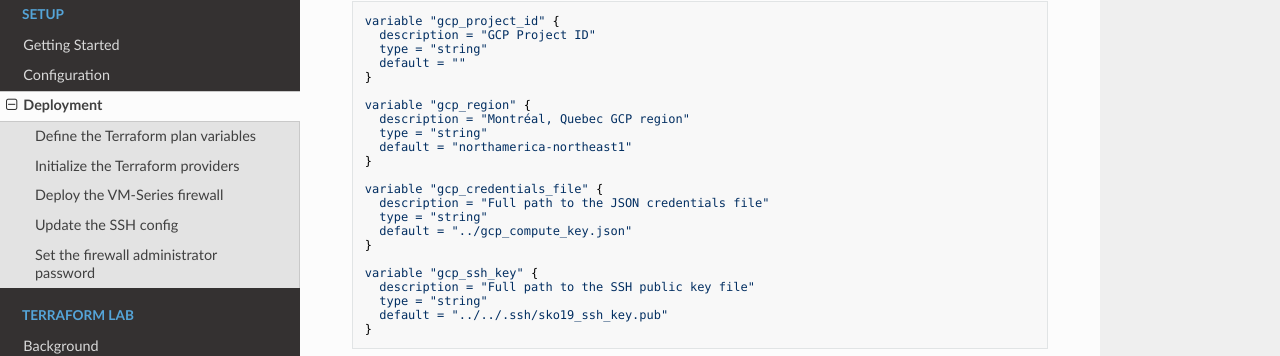
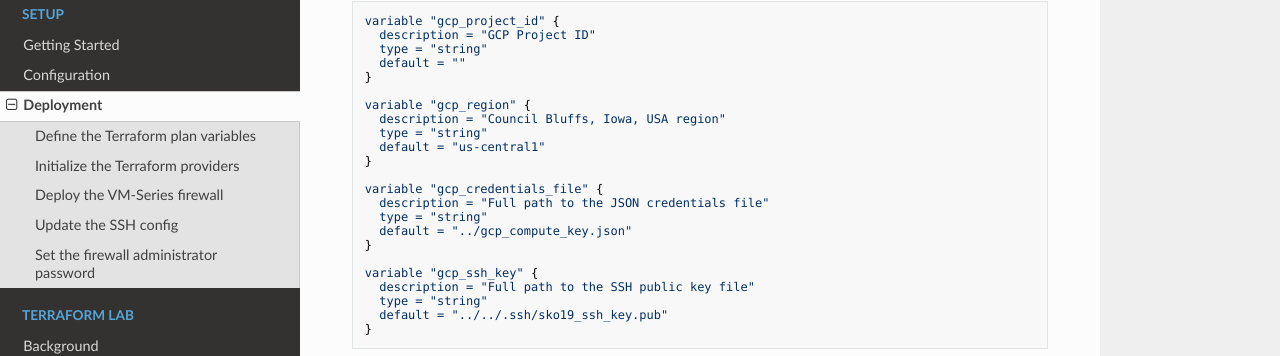
Before and after one commit to PaloAltoNetworks/terraform-ansible-intro, an MkDocs documentation site: the page built from docs/deployment.md, in a window 1280 px wide and 900 px high, scrolled down 535 px. Shown: the part 148-504 px from the top of the window. Built offline with MkDocs 1.6.1, drawn with Linux system fonts in a browser that asks for light colours; nearby versions of some CDN libraries; old or Windows-style settings are respelled for this version of MkDocs.

Commit message:
Region change

```diff
--- a/docs/deployment.md
+++ b/docs/deployment.md
@@ -28,9 +28,9 @@ variable "gcp_project_id" {
 }
 
 variable "gcp_region" {
-  description = "Montréal, Quebec GCP region"
+  description = "Council Bluffs, Iowa, USA region"
   type = "string"
-  default = "northamerica-northeast1"
+  default = "us-central1"
 }
 
 variable "gcp_credentials_file" {
```
Also changed, not shown: 1 other file.
